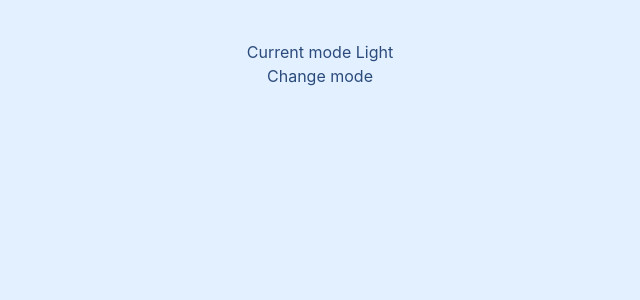
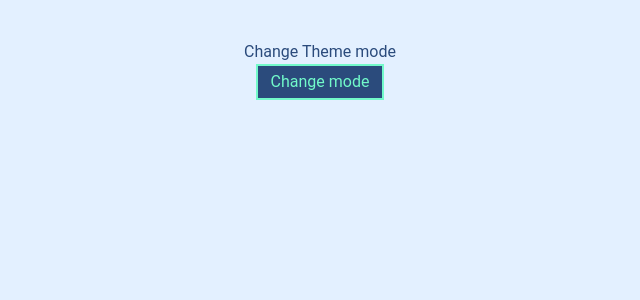
Before and after one commit to leopoldtran8899/dashboard-prototype, a Next.js app: page /demo in a window 1280 px wide. Shown: the top 300 px of the page, without its empty margins (320-960 px from the left). Built offline with nearby package versions, Linux system fonts and the light colour scheme; a web font is replaced by a local one.

Commit message:
use next-theme for switch dark mode

```diff
--- a/package.json
+++ b/package.json
@@ -16,6 +16,7 @@
     "eslint-config-next": "13.0.2",
     "graphql": "^16.6.0",
     "next": "13.0.2",
+    "next-themes": "^0.2.1",
     "react": "18.2.0",
     "react-dom": "18.2.0",
     "react-icons": "^4.6.0"
--- a/pages/_app.js
+++ b/pages/_app.js
@@ -1,9 +1,14 @@
-import '../styles/globals.css'
-import { AppProvider } from '../context/app-context'
+import '../styles/globals.css';
+import { AppProvider } from '../context/app-context';
+import { ThemeProvider } from 'next-themes';
 function MyApp({ Component, pageProps }) {
-  return (<AppProvider>
-    <Component {...pageProps} />
-  </AppProvider>)
+  return (
+    <ThemeProvider attribute='class'>
+      <AppProvider>
+        <Component {...pageProps} />
+      </AppProvider>
+    </ThemeProvider>
+  );
 }
 
-export default MyApp
+export default MyApp;
--- a/pages/demo.js
+++ b/pages/demo.js
@@ -1,10 +1,15 @@
 import Head from 'next/head';
-import {  useAppContext, appActions } from '../context/app-context';
+// import {  useAppContext, appActions } from '../context/app-context';
+import { useTheme } from 'next-themes';
+import Button from '../components/Button'
 export default function Demo() {
-  const [state, dispatch] = useAppContext();
-  const { darkMode } = state;
+  // const [state, dispatch] = useAppContext();
+  // const { darkMode } = state;
+
+  const { theme, setTheme } = useTheme();
   const toggleDarkMode = () => {
-    dispatch({ type: appActions.SWITCH_DARK_MODE });
+    // dispatch({ type: appActions.SWITCH_DARK_MODE });
+    setTheme(theme === 'dark' ? 'light' : 'dark');
   };
   return (
     <div>
@@ -14,8 +19,8 @@ export default function Demo() {
       </Head>
 
       <main className='flex flex-col items-center p-10 width-full'>
-        <div>Current mode {darkMode ? 'Dark' : 'Light'}</div>
-        <button onClick={toggleDarkMode}>Change mode</button>
+        <div>Change Theme mode</div>
+        <Button onClick={toggleDarkMode} name='Change mode' size='md' />
       </main>
     </div>
   );
--- a/styles/globals.css
+++ b/styles/globals.css
@@ -7,8 +7,7 @@ html,
 body {
   padding: 0;
   margin: 0;
-  font-family: -apple-system, BlinkMacSystemFont, Segoe UI, Roboto, Oxygen,
-    Ubuntu, Cantarell, Fira Sans, Droid Sans, Helvetica Neue, sans-serif;
+  font-family:Roboto, Oxygen, Fira Sans, Droid Sans, Helvetica Neue, sans-serif;
 }
 @layer base {
   body {
```
Also changed, not shown: 1 other file (tests, documents, lock files or other folders).
